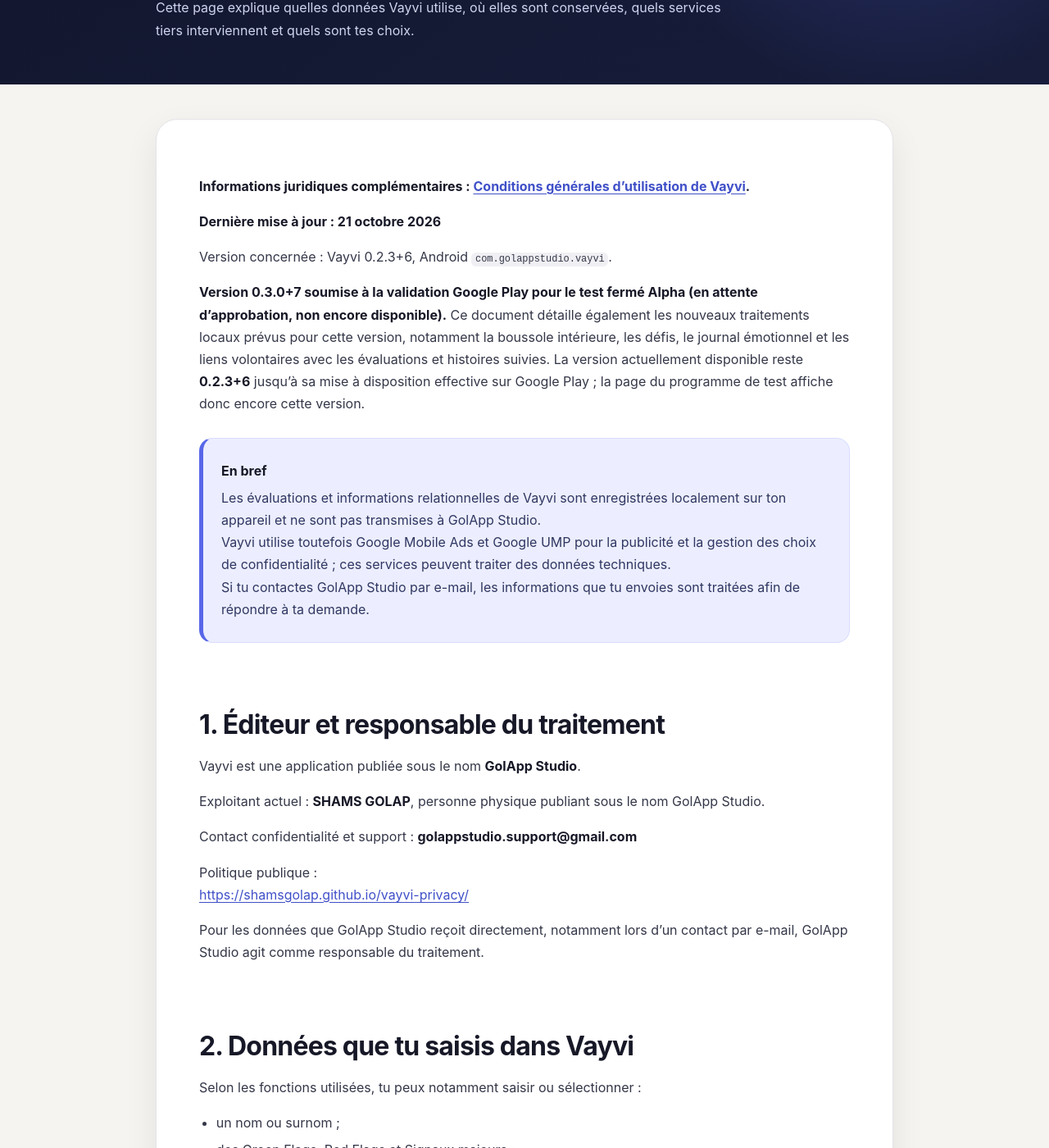
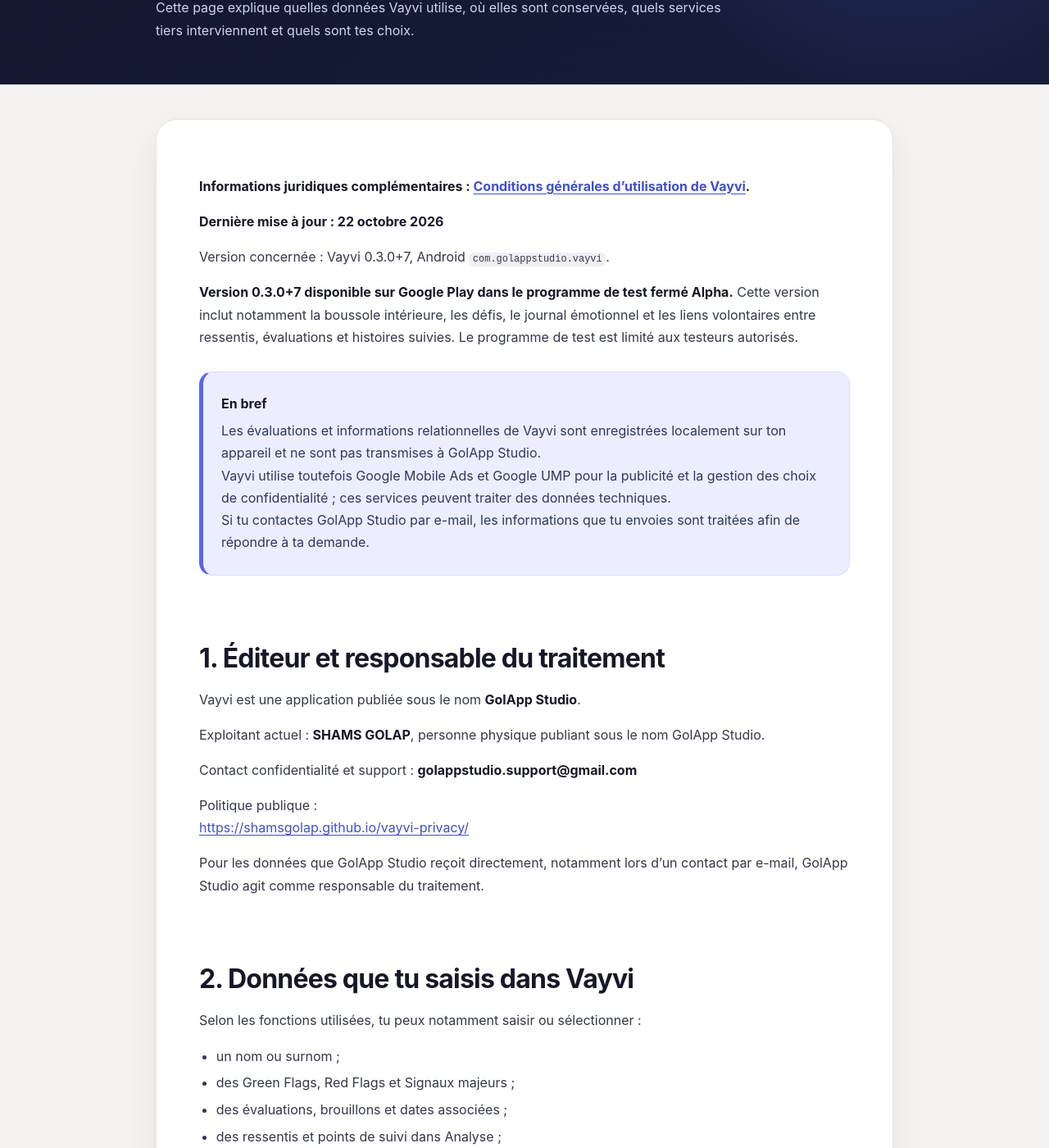
Before and after one commit to ShamsGolap/vayvi-privacy, a Jekyll site: the page built from index.md, in a window 1280 px wide and 1400 px high, scrolled down 228 px. Shown: the whole window at 82% size. Built offline with Jekyll 4.4.1, drawn with Linux system fonts in a browser that asks for light colours; some of the changed text lies outside the part shown.

Commit message:
docs(vayvi): reflect 0.3.0 availability in closed Play testing

```diff
--- a/index.md
+++ b/index.md
@@ -8,13 +8,12 @@ description: Politique de confidentialité de l'application Android Vayvi publi
 
 **Informations juridiques complémentaires : [Conditions générales d’utilisation de Vayvi](./cgu.html).**
 
-**Dernière mise à jour : 21 octobre 2026**
+**Dernière mise à jour : 22 octobre 2026**
 
-Version concernée : Vayvi 0.2.3+6, Android `com.golappstudio.vayvi`.
+Version concernée : Vayvi 0.3.0+7, Android `com.golappstudio.vayvi`.
 
-**Version 0.3.0+7 soumise à la validation Google Play pour le test fermé Alpha (en attente d'approbation, non encore disponible).**
-Ce document détaille également les nouveaux traitements locaux prévus pour cette version, notamment la boussole intérieure, les défis, le journal émotionnel et les liens volontaires avec les évaluations et histoires suivies.
-La version actuellement disponible reste **0.2.3+6** jusqu'à sa mise à disposition effective sur Google Play ; la page du programme de test affiche donc encore cette version.
+**Version 0.3.0+7 disponible sur Google Play dans le programme de test fermé Alpha.**
+Cette version inclut notamment la boussole intérieure, les défis, le journal émotionnel et les liens volontaires entre ressentis, évaluations et histoires suivies. Le programme de test est limité aux testeurs autorisés.
 
 > **En bref**
 >
@@ -177,7 +176,7 @@ Dans les Paramètres, l'action **« Supprimer toutes mes données »** efface no
 - les évaluations et brouillons ;
 - les histoires suivies, leurs points et décisions ;
 - le profil personnel et son brouillon ;
-- pour la version candidate 0.3.0+7, la boussole intérieure, les défis et toutes les entrées du journal émotionnel ;
+- à partir de la version 0.3.0+7, la boussole intérieure, les défis et toutes les entrées du journal émotionnel ;
 - les préférences locales de Vayvi ;
 - les états locaux simulés ;
 - le cache des cartes de partage.
```
Also changed, not shown: other parts of index.md (+1 -1 lines).
